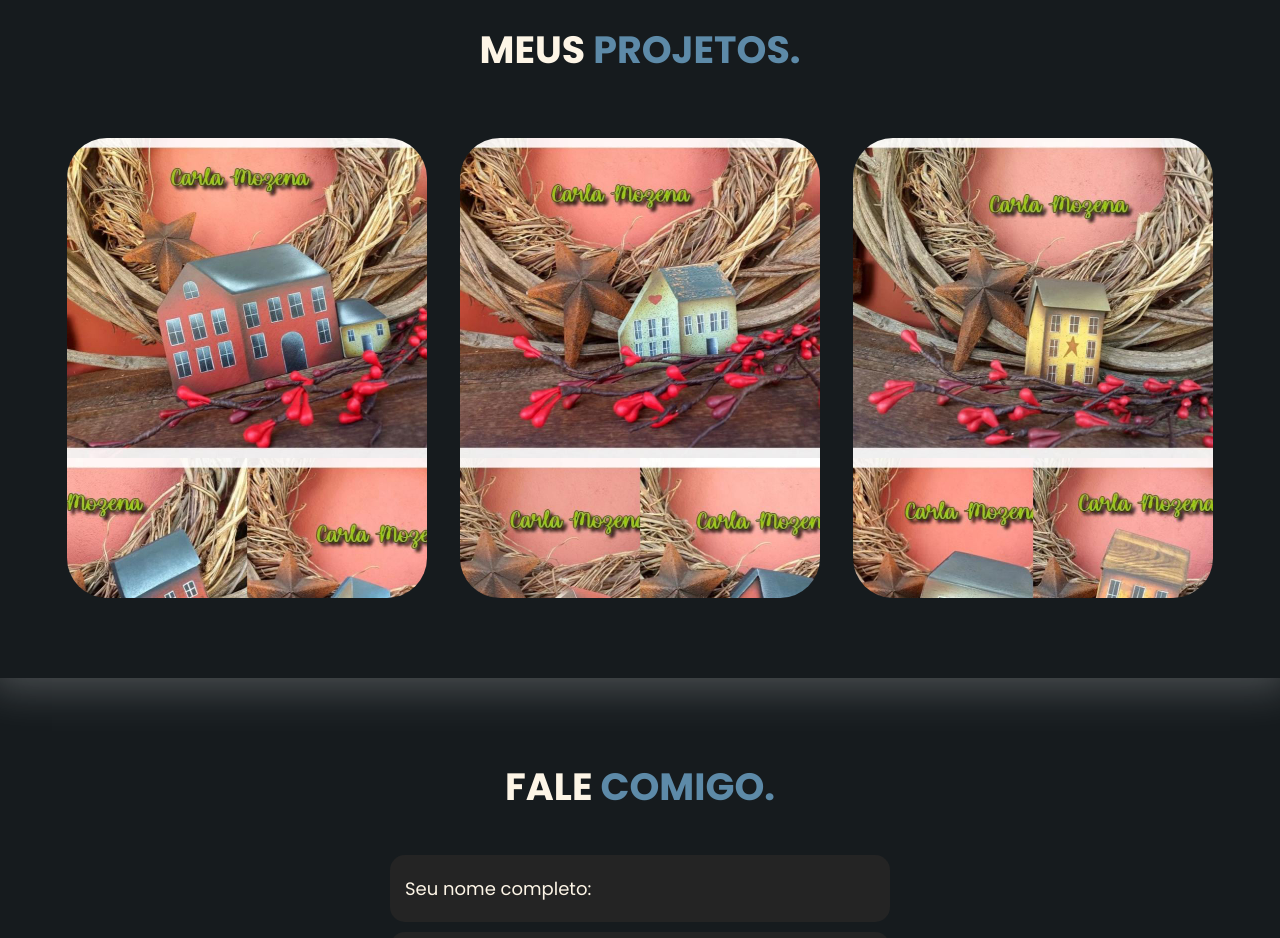
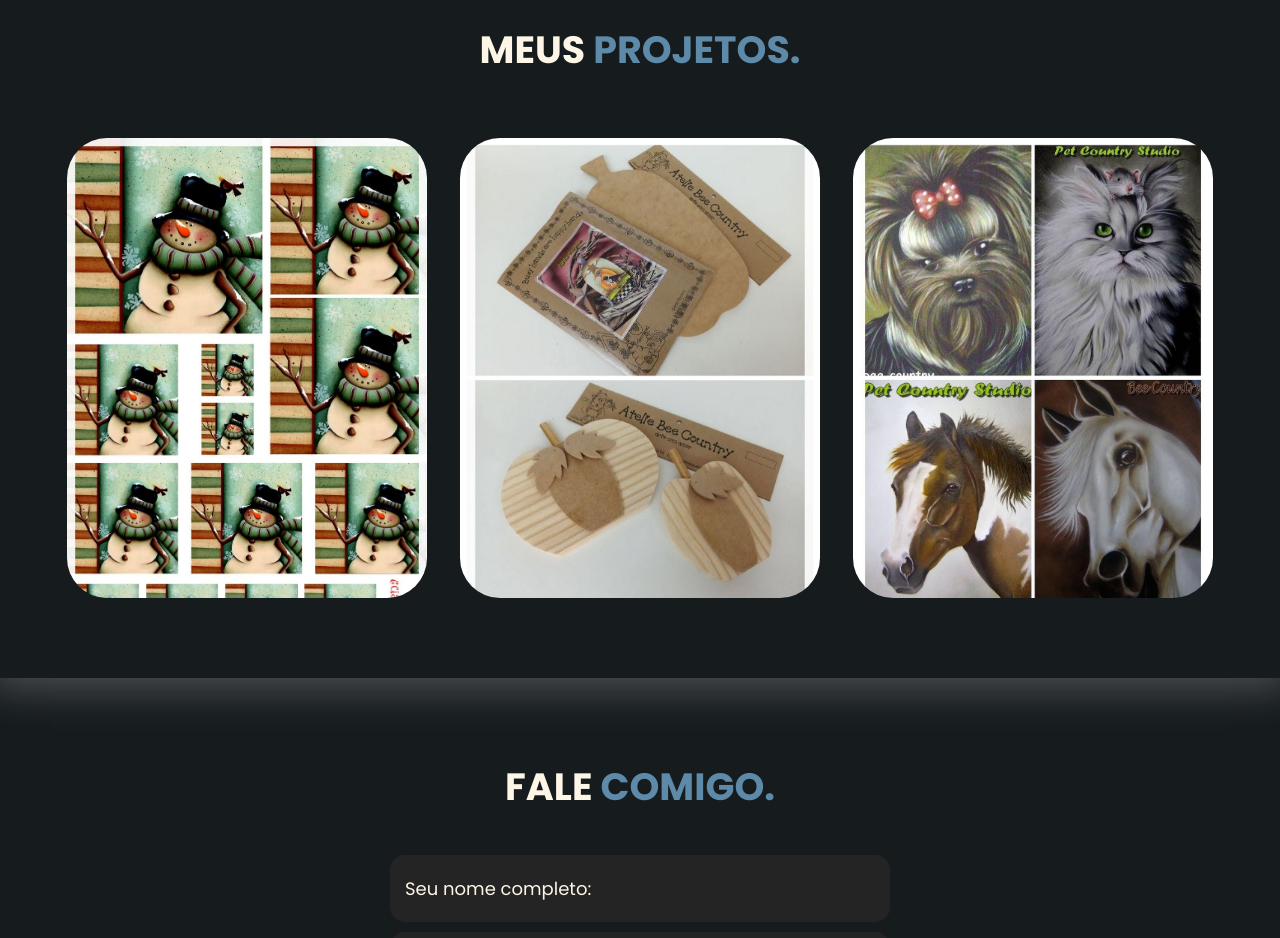
Before and after one commit to Carla-coder/Carla-coder.github.io, a plain HTML site: page index.html in a window 1280 px wide. Shown: the part 2560-3498 px from the top of the page. Drawn offline with nearby package versions, Linux system fonts and the light colour scheme.

Commit message:
Add files via upload
Atualizando

```diff
--- a/index.html
+++ b/index.html
@@ -166,13 +166,13 @@
             <div class="interface">
                 <h2 class="título">MEUS <span>PROJETOS.</span></h2>
                 <div class="flex">
-                    <div class="img-port" style="background-image: url(images/casinhas\ 1.jpg);">
+                    <div class="img-port" style="background-image: url(images/desenho\ snow.jpg);">
                         <div class="overlay">Projeto 1</div>
                     </div>
-                    <div class="img-port" style="background-image: url(images/casinhas\ 2.jpg);">
+                    <div class="img-port" style="background-image: url(images/kits\ no\ cru.jpg);">
                         <div class="overlay">Projeto 2</div>
                     </div>
-                    <div class="img-port" style="background-image: url(images/casinhas3.jpg);">
+                    <div class="img-port" style="background-image: url(images/pintura\ animais.jpg);">
                         <div class="overlay">Projeto 3</div>
                     </div>
                 </div><!--flex-->
```
